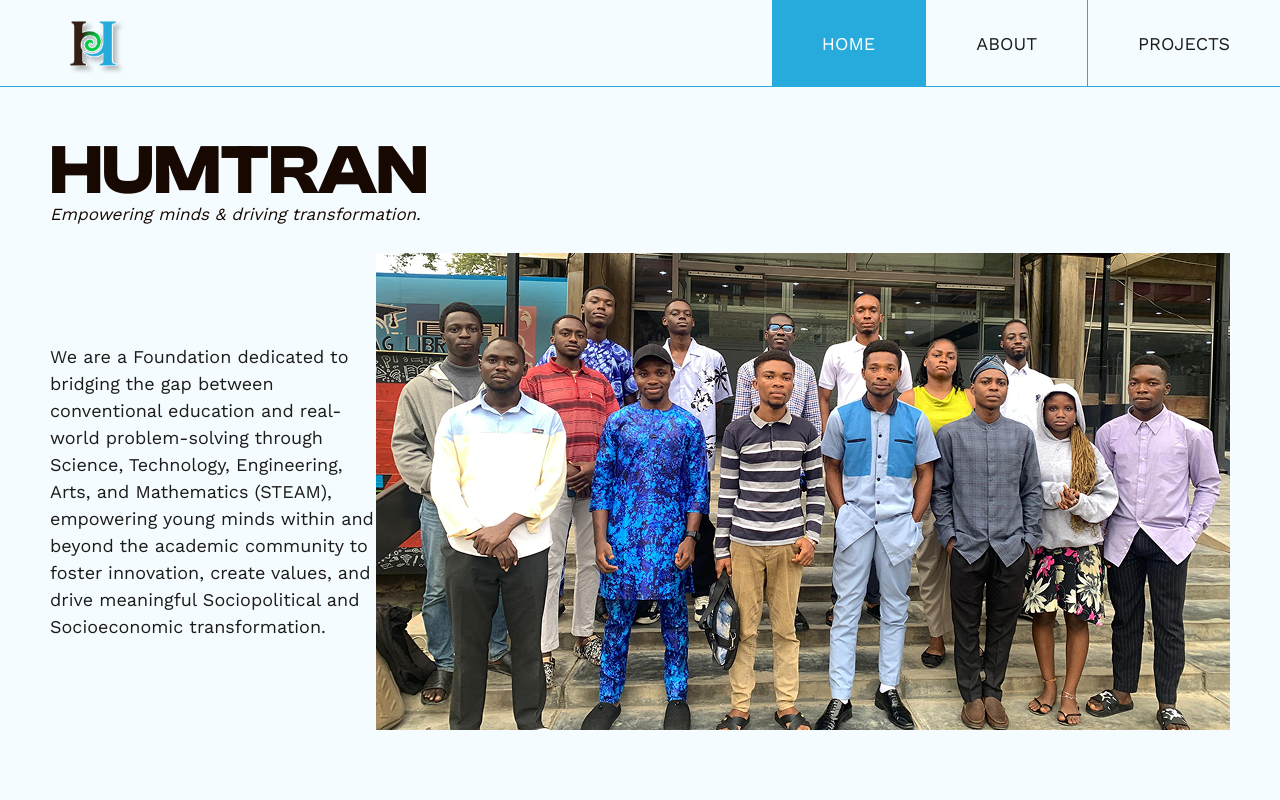
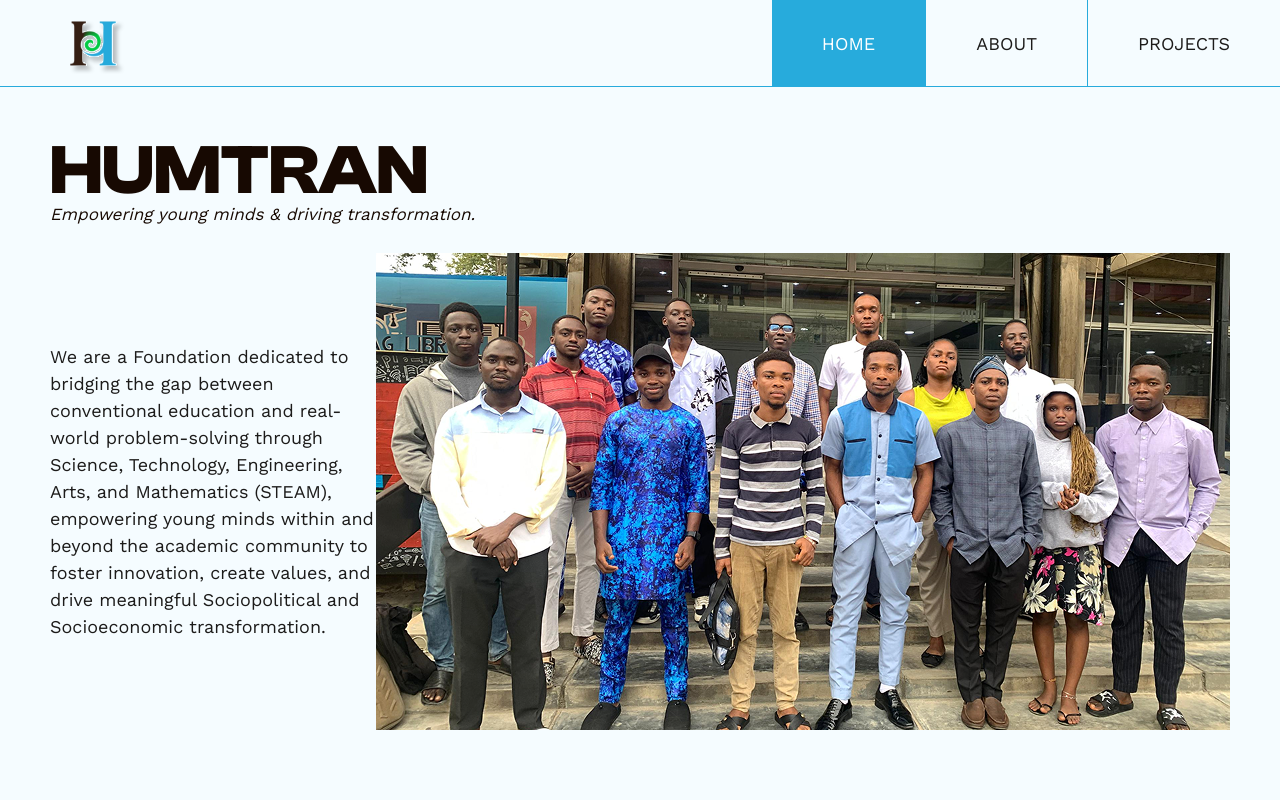
Before and after one commit to HUMTRAN/HUMTRAN-Site, a Next.js app: page / in a window 1280 px wide. Shown: the top 800 px of the page. Built offline with nearby package versions, Linux system fonts and the light colour scheme.

Commit message:
Update paragraph text to include 'young'

```diff
--- a/src/app/page.tsx
+++ b/src/app/page.tsx
@@ -203,7 +203,7 @@
             </h1>
 
             <p className="relative w-fit font-work font-normal italic text-[#170902] text-[17px] tracking-[0] leading-none">
-              Empowering minds &amp; driving transformation.
+              Empowering young minds &amp; driving transformation.
             </p>
           </div>
         </div>
```
